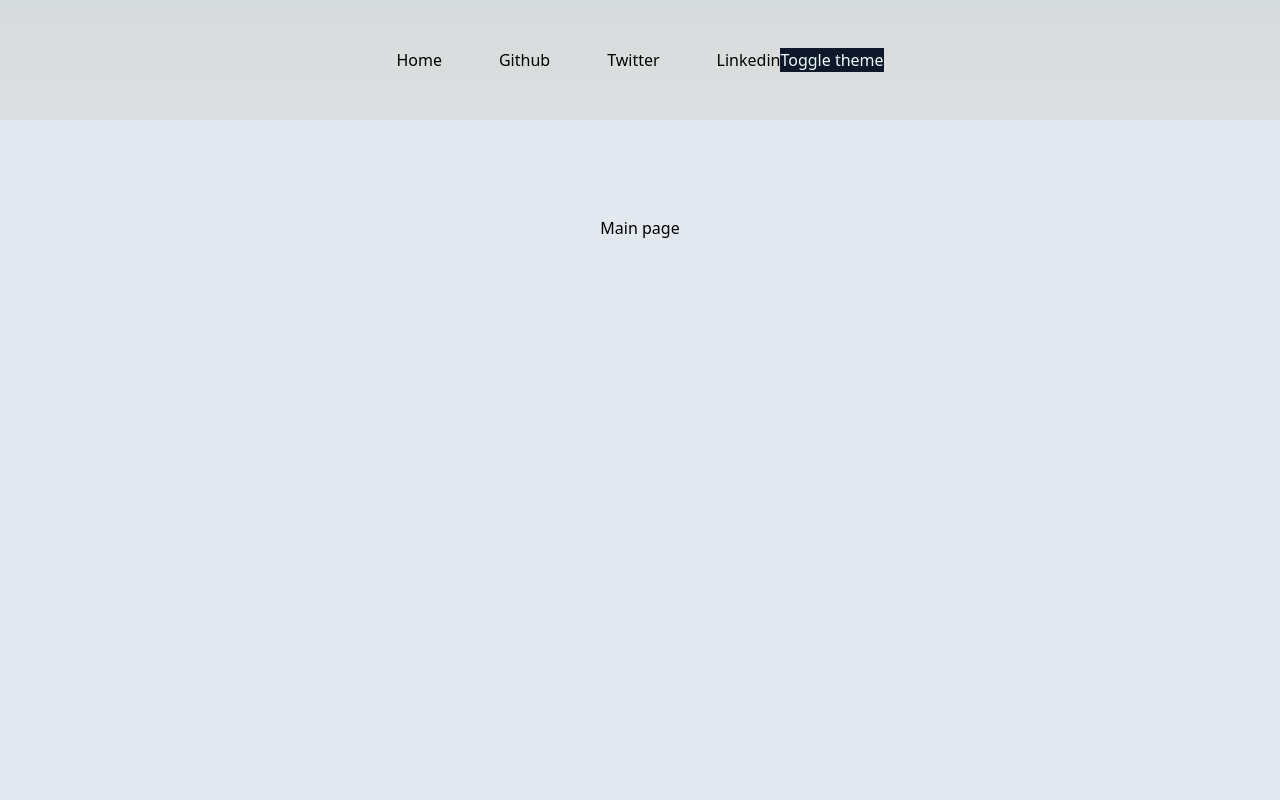
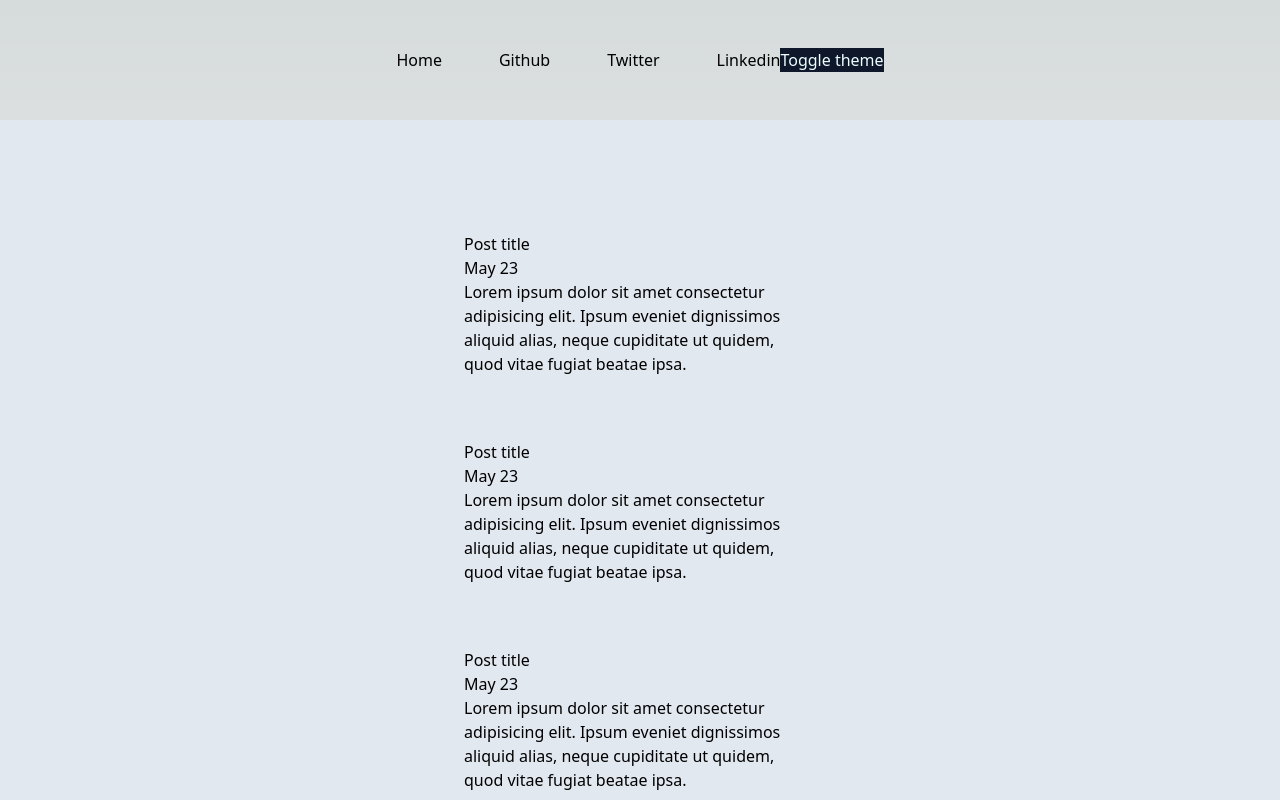
Before and after one commit to Fr33yr/blog-2023, a Next.js app: page / in a window 1280 px wide. Shown: the top 800 px of the page. Built offline with nearby package versions, Linux system fonts and the light colour scheme.

Commit message:
post link component

```diff
--- a/app/page.tsx
+++ b/app/page.tsx
@@ -1,10 +1,14 @@
 import Image from "next/image";
+import {PostLink} from '../components/index'
 
 export default function Home() {
   return (
     <>
-      <h1 className="text-center">Main page</h1>
-
+      <div className="flex flex-col gap-8">
+        <PostLink id="2" description="asd" title="asd" date="May 23"/>
+        <PostLink id="2" description="asd" title="asd" date="May 23"/>
+        <PostLink id="2" description="asd" title="asd" date="May 23"/>
+      </div>
     </>
   );
 }
--- /dev/null
+++ b/components/postlink/PostLink.tsx
@@ -0,0 +1,29 @@
+import Link from "next/link";
+
+type Props = {
+  id: string;
+  title: string;
+  description: string;
+  date: string;
+};
+
+function PostLink(props: Props) {
+  const { id, title, description, date } = props;
+  const url = `/blog/${id}`;
+
+  return (
+    <div className="w-96 flex p-4 rounded-sm hover:shadow-2xl ">
+      <Link href={"#"}>
+        <h3>Post title</h3>
+        <div className="">{date}</div>
+        <p>
+          Lorem ipsum dolor sit amet consectetur adipisicing elit. Ipsum eveniet
+          dignissimos aliquid alias, neque cupiditate ut quidem, quod vitae
+          fugiat beatae ipsa.
+        </p>
+      </Link>
+    </div>
+  );
+}
+
+export default PostLink;
```
